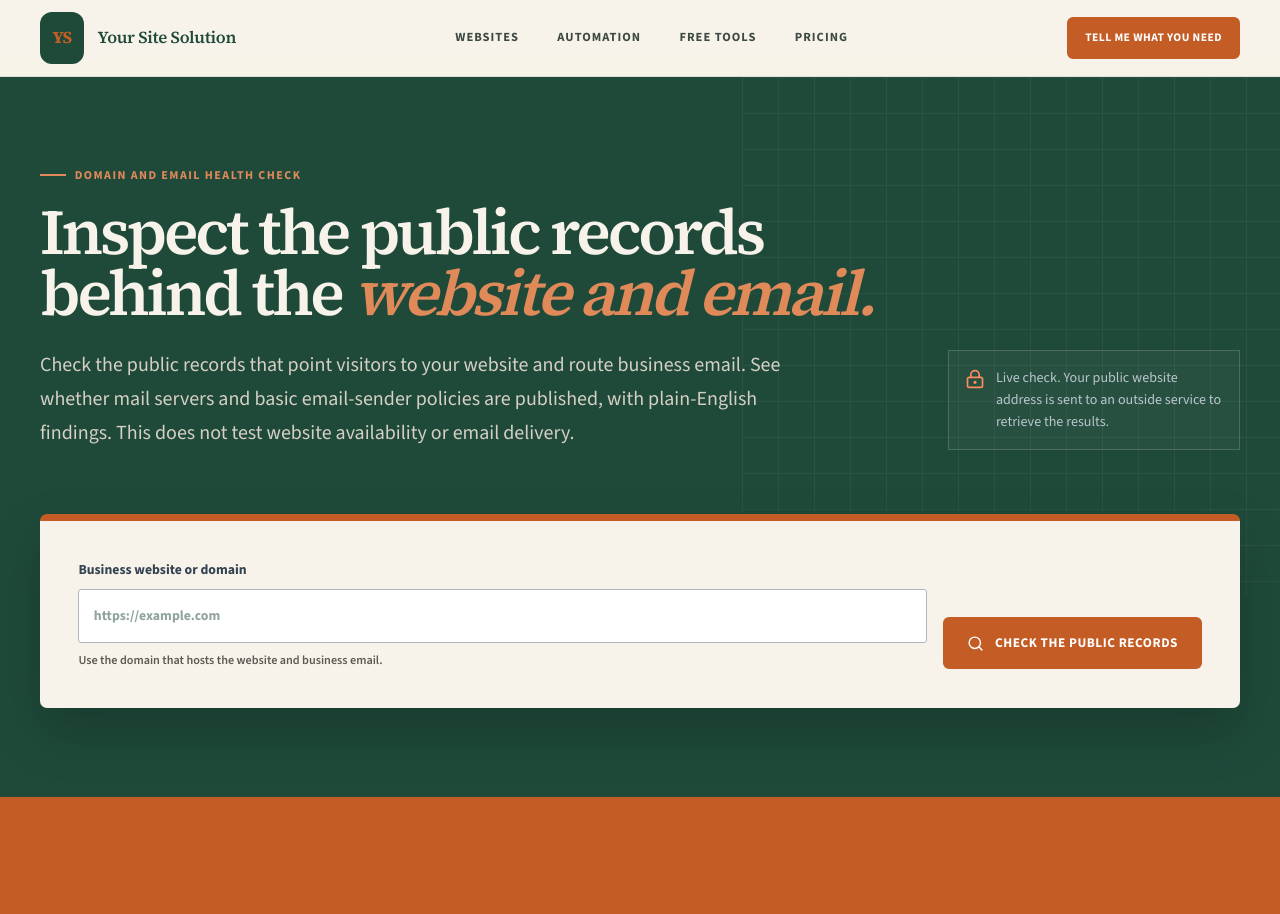
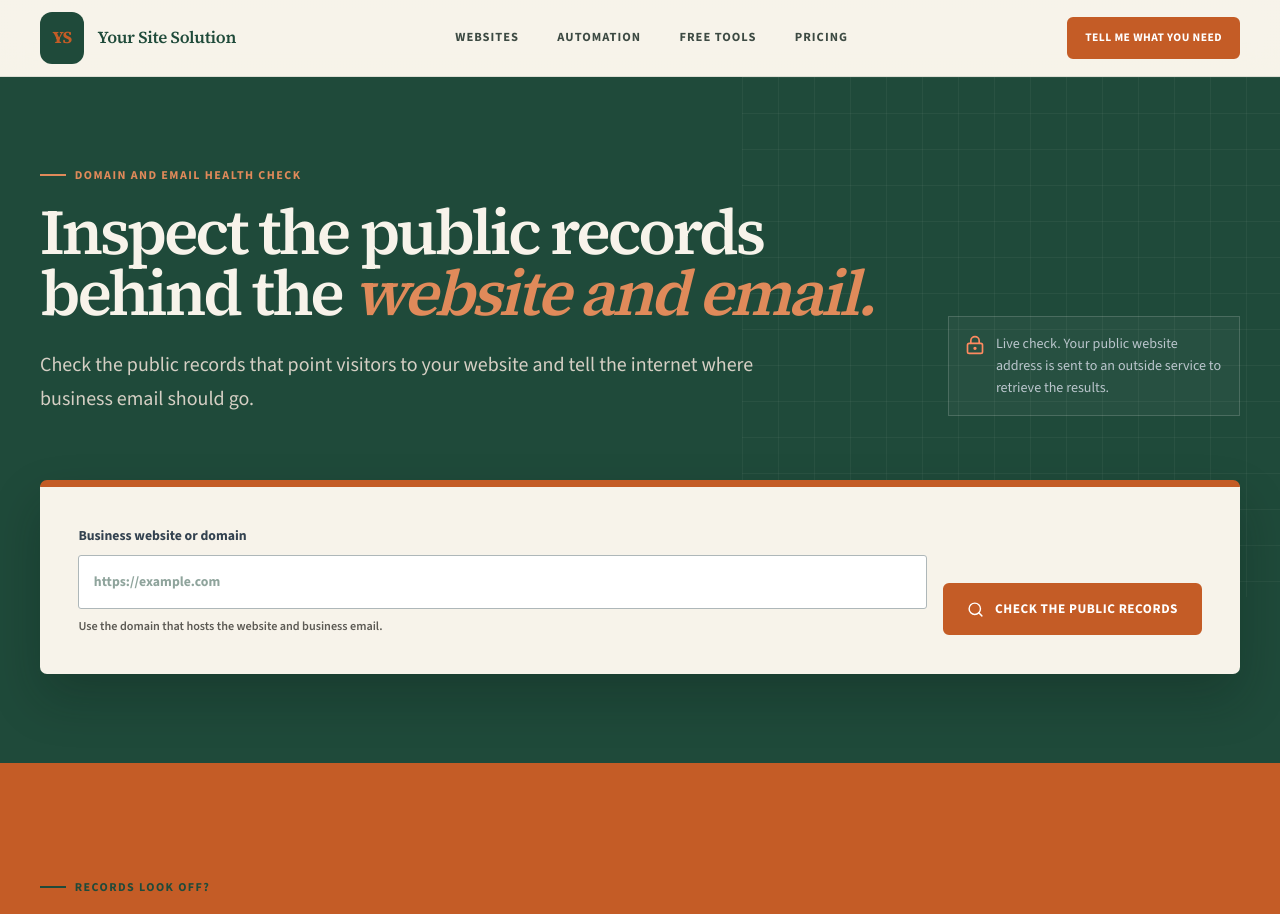
Before and after one commit to CRMwebsolution/yoursitesolution-co, a Next.js app: page /tools/domain-health-check in a window 1280 px wide. Shown: the top 914 px of the page. Built offline with nearby package versions, Linux system fonts and the light colour scheme.

Commit message:
Use plain-English hero copy on live tool pages

```diff
--- a/app/tools/broken-link-check/page.tsx
+++ b/app/tools/broken-link-check/page.tsx
@@ -1,10 +1,13 @@
 import type { Metadata } from "next";
 import { CtaBanner } from "@/components/cta-banner";
+import { getTool } from "@/config/tools";
 import { N8nDiagnosticTool } from "../n8n-diagnostic-tool";
+
+const tool = getTool("broken-link-check");
 
 export const metadata: Metadata = {
   title: "Limited broken-link checker",
-  description: "Check a limited crawl of a public website for broken and redirected links.",
+  description: tool.hero,
   alternates: { canonical: "/tools/broken-link-check" },
 };
 
@@ -16,15 +19,19 @@ export default function BrokenLinkCheckPage() {
           <N8nDiagnosticTool
             tool="broken-link-check"
             eyebrow="Limited broken-link checker"
-            title={<>Find dead ends before a <em>customer finds them.</em></>}
-            description="Crawl up to 20 public pages and inspect up to 250 links for broken destinations and redirects. Limits keep the free check responsible and predictable."
+            title={<>Find the links that send people <em>nowhere.</em></>}
+            description={tool.hero}
             inputTitle="Website starting page"
             inputHelp="Start at the homepage or the main page for the section you want checked."
             buttonLabel="Check the website links"
           />
         </div>
       </section>
-      <CtaBanner eyebrow="Found links worth repairing?" title="A small broken-link list is usually a straightforward cleanup." text="I can update the destinations, preserve useful redirects, and find where the stale links are coming from." />
+      <CtaBanner
+        eyebrow="Found dead ends?"
+        title="Broken links are a small repair that makes a website feel cared for."
+        text="I can fix the paths, redirects, and leftover pages so customers land where they should."
+      />
     </main>
   );
 }
--- a/app/tools/domain-health-check/page.tsx
+++ b/app/tools/domain-health-check/page.tsx
@@ -1,10 +1,13 @@
 import type { Metadata } from "next";
 import { CtaBanner } from "@/components/cta-banner";
+import { getTool } from "@/config/tools";
 import { N8nDiagnosticTool } from "../n8n-diagnostic-tool";
+
+const tool = getTool("domain-health-check");
 
 export const metadata: Metadata = {
   title: "Domain and email health check",
-  description: "Check a domain's public DNS addresses, mail routing, SPF, and DMARC records.",
+  description: tool.hero,
   alternates: { canonical: "/tools/domain-health-check" },
 };
 
@@ -17,14 +20,18 @@ export default function DomainHealthCheckPage() {
             tool="domain-health-check"
             eyebrow="Domain and email health check"
             title={<>Inspect the public records behind the <em>website and email.</em></>}
-            description="Check the public records that point visitors to your website and route business email. See whether mail servers and basic email-sender policies are published, with plain-English findings. This does not test website availability or email delivery."
+            description={tool.hero}
             inputTitle="Business website or domain"
             inputHelp="Use the domain that hosts the website and business email."
             buttonLabel="Check the public records"
           />
         </div>
       </section>
-      <CtaBanner eyebrow="Need help interpreting DNS?" title="Domain changes are small on screen and consequential in practice." text="I can map the current records and recommend the safest change without promising inbox placement or replacing your email administrator." />
+      <CtaBanner
+        eyebrow="Records look off?"
+        title="DNS and email records should be boring and correct."
+        text="I can help sort the public records without pretending this is a full security or inbox-placement audit."
+      />
     </main>
   );
 }
--- a/app/tools/seo-check/page.tsx
+++ b/app/tools/seo-check/page.tsx
@@ -1,10 +1,13 @@
 import type { Metadata } from "next";
 import { CtaBanner } from "@/components/cta-banner";
+import { getTool } from "@/config/tools";
 import { N8nDiagnosticTool } from "../n8n-diagnostic-tool";
+
+const tool = getTool("seo-check");
 
 export const metadata: Metadata = {
   title: "Website SEO essentials check",
-  description: "Check the public page information that search engines rely on.",
+  description: tool.hero,
   alternates: { canonical: "/tools/seo-check" },
 };
 
@@ -17,7 +20,7 @@ export default function SeoCheckPage() {
             tool="seo-check"
             eyebrow="Website SEO essentials check"
             title={<>See what the page tells <em>search engines and customers.</em></>}
-            description="Check one public page for selected search essentials, such as a page title, description, crawlable links, and indexing instructions. See the issues the automated check found and what to review next."
+            description={tool.hero}
             inputTitle="Public page to inspect"
             inputHelp="This checks one page, not every page on the domain."
             buttonLabel="Run the SEO essentials check"
--- a/app/tools/social-preview-check/page.tsx
+++ b/app/tools/social-preview-check/page.tsx
@@ -1,10 +1,13 @@
 import type { Metadata } from "next";
 import { CtaBanner } from "@/components/cta-banner";
+import { getTool } from "@/config/tools";
 import { N8nDiagnosticTool } from "../n8n-diagnostic-tool";
+
+const tool = getTool("social-preview-check");
 
 export const metadata: Metadata = {
   title: "Social sharing preview check",
-  description: "Inspect the title, description, and image a public page provides when its link is shared.",
+  description: tool.hero,
   alternates: { canonical: "/tools/social-preview-check" },
 };
 
@@ -17,14 +20,18 @@ export default function SocialPreviewCheckPage() {
             tool="social-preview-check"
             eyebrow="Social sharing preview check"
             title={<>See what appears when somebody <em>shares the link.</em></>}
-            description="Preview the title, description, and image returned for a public page. The service may use ordinary page information when dedicated sharing tags are missing; social platforms may show a different preview."
+            description={tool.hero}
             inputTitle="Public page to preview"
             inputHelp="Platforms cache results, so a recent website change may not appear immediately."
             buttonLabel="Check the sharing preview"
           />
         </div>
       </section>
-      <CtaBanner eyebrow="Need a better shared link?" title="A useful preview should identify the page before somebody clicks." text="I can add page-specific sharing metadata and images, then verify the public markup platforms receive." />
+      <CtaBanner
+        eyebrow="Need a better first impression?"
+        title="A shared link should look as clear as the page itself."
+        text="I can tighten the page title, description, and image so the preview matches the business."
+      />
     </main>
   );
 }
```
